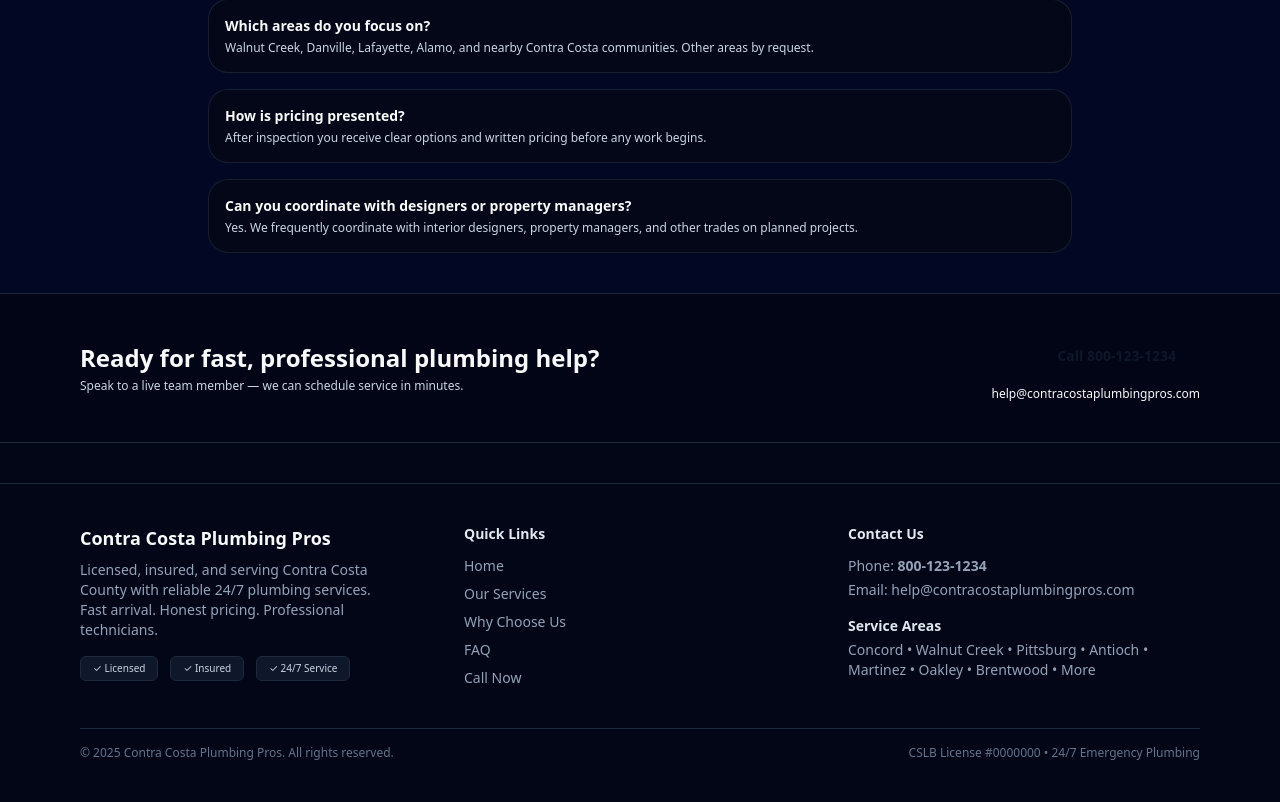
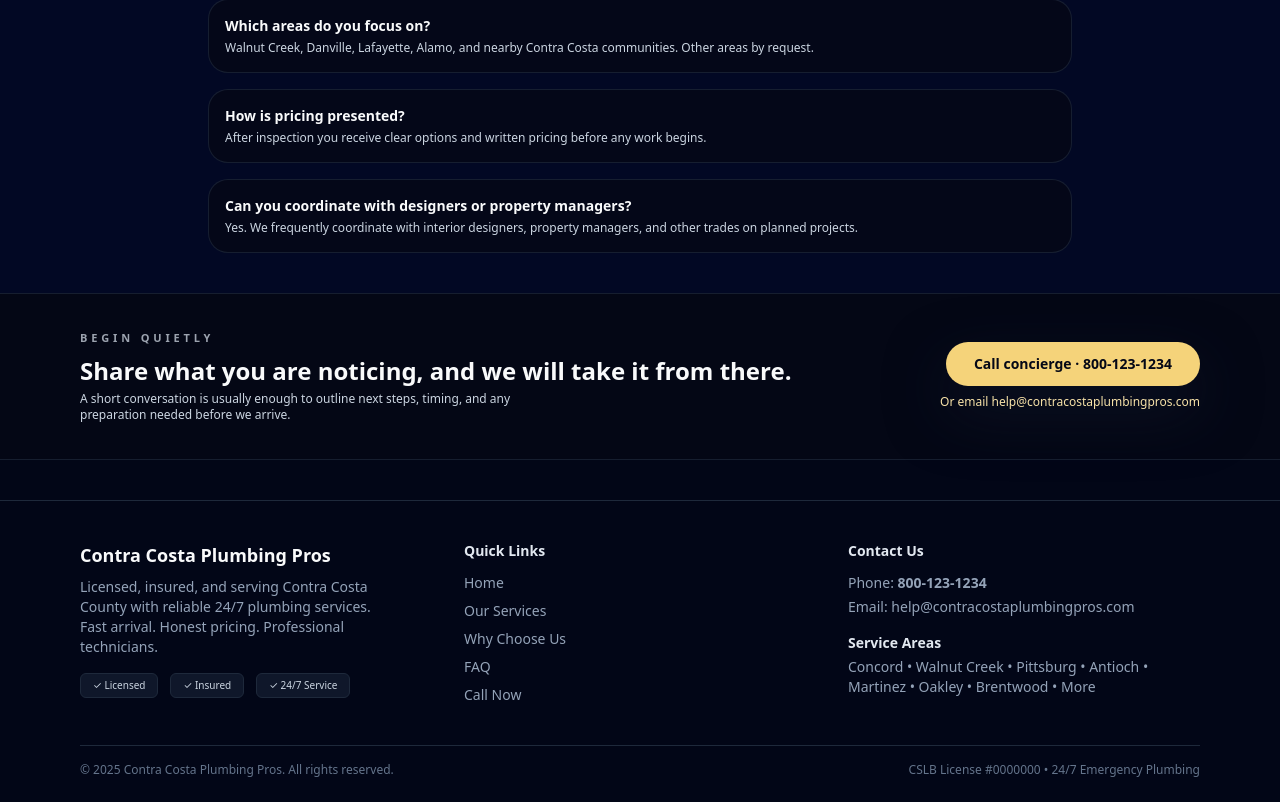
Before and after one commit to mattgoodin16/PLUMBER-PREVIEW, a Next.js app: page / in a window 1280 px wide. Shown: the part 1956-2758 px from the top of the page. Built offline with nearby package versions, Linux system fonts and the light colour scheme.

Commit message:
Update BottomCTA.tsx

```diff
--- a/components/BottomCTA.tsx
+++ b/components/BottomCTA.tsx
@@ -1,30 +1,32 @@
 export default function BottomCTA() {
   return (
-    <section className="border-y border-slate-800 bg-slate-950/95">
-      <div className="mx-auto max-w-6xl px-4 py-10 flex flex-col sm:flex-row sm:items-center sm:justify-between gap-4">
-
+    <section className="border-y border-slate-800/70 bg-luxeInk/95">
+      <div className="mx-auto flex max-w-6xl flex-col gap-4 px-4 py-9 sm:flex-row sm:items-center sm:justify-between">
         <div>
-          <h2 className="text-xl sm:text-2xl font-semibold">
-            Ready for fast, professional plumbing help?
+          <p className="text-[11px] font-semibold uppercase tracking-[0.35em] text-luxeMuted">
+            Begin quietly
+          </p>
+          <h2 className="mt-2 text-xl font-semibold sm:text-2xl text-luxeIvory">
+            Share what you are noticing, and we will take it from there.
           </h2>
-          <p className="mt-1 text-xs text-slate-300">
-            Speak to a live team member — we can schedule service in minutes.
+          <p className="mt-1 text-xs text-slate-300 max-w-md">
+            A short conversation is usually enough to outline next steps, timing,
+            and any preparation needed before we arrive.
           </p>
         </div>
 
-        <div className="flex flex-col items-start sm:items-end gap-2">
+        <div className="flex flex-col items-start gap-2 sm:items-end">
           <a
             href="tel:8001231234"
-            className="bg-brandGold text-slate-900 px-6 py-3 rounded-full text-sm font-semibold shadow-soft hover:brightness-110"
+            className="inline-flex items-center justify-center rounded-full bg-luxeGold px-7 py-3 text-sm font-semibold text-luxeInk shadow-luxeSoft hover:brightness-110"
           >
-            Call 800-123-1234
+            Call concierge · 800-123-1234
           </a>
-
           <a
             href="mailto:help@contracostaplumbingpros.com"
-            className="text-xs font-medium text-brandLightBlue"
+            className="text-xs font-medium text-luxeGoldSoft"
           >
-            help@contracostaplumbingpros.com
+            Or email help@contracostaplumbingpros.com
           </a>
         </div>
       </div>
```
